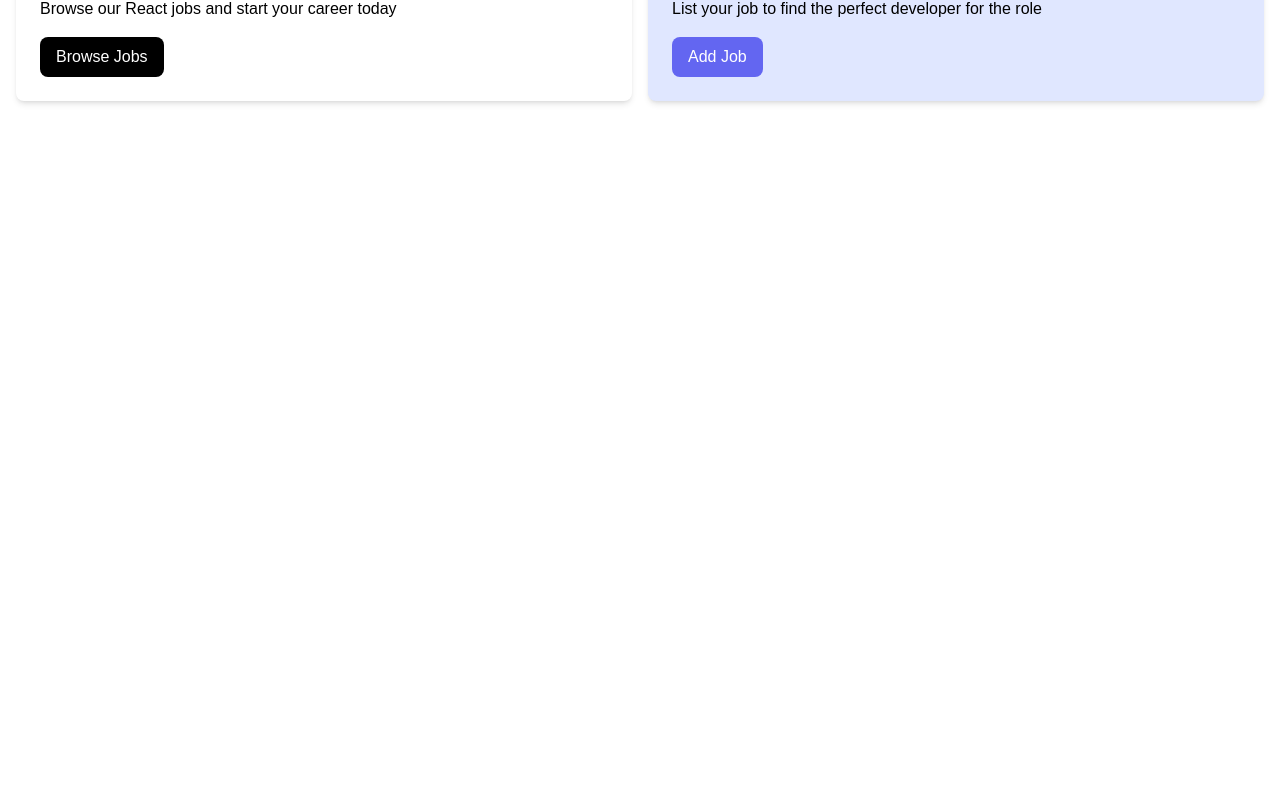
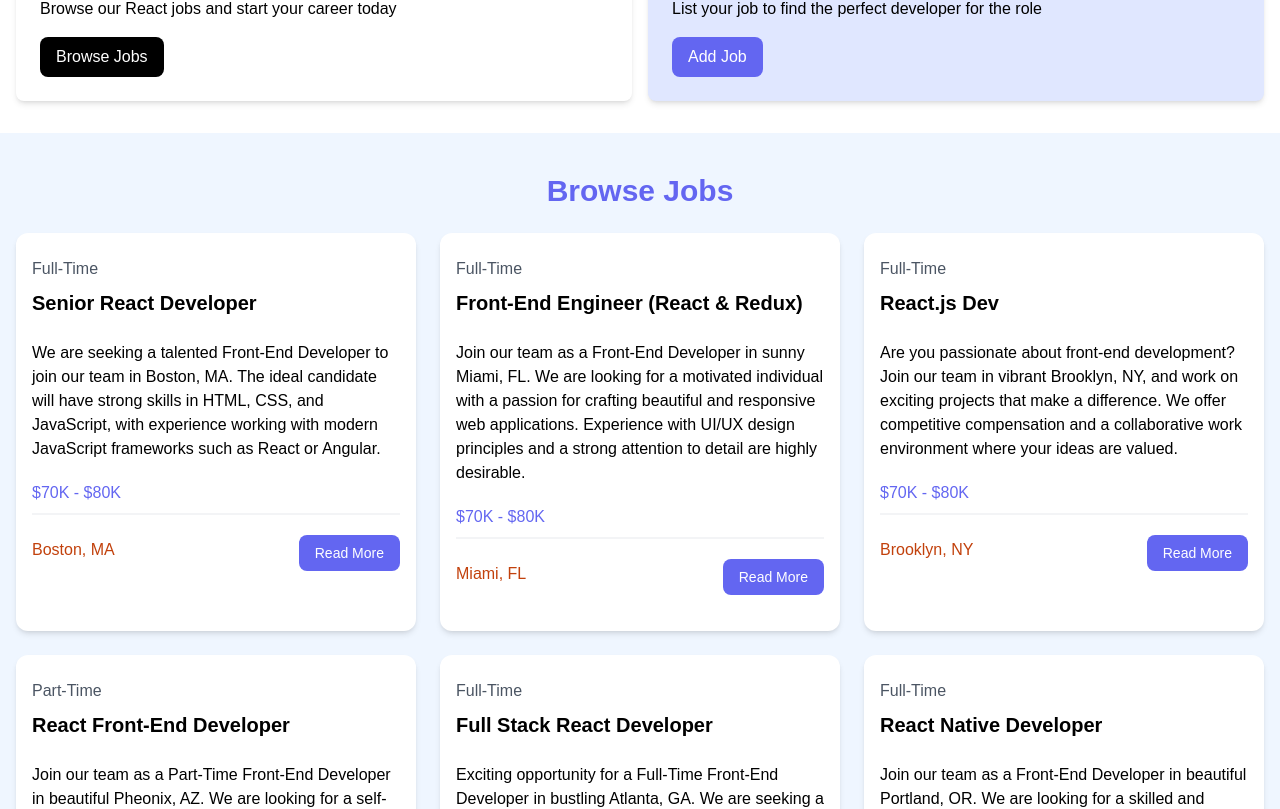
Before and after one commit to zakariaelrharbi/JopApp, a React (Vite) app: page / in a window 1280 px wide. Shown: the part 476-1285 px from the top of the page. Before the commit the page ends 800 px from the top, so only its background shows below. Built offline with nearby package versions, Linux system fonts and the light colour scheme.

Commit message:
accesing the json file

```diff
--- a/src/App.jsx
+++ b/src/App.jsx
@@ -2,6 +2,7 @@
 import NavBar from './Components/NavBar'
 import HeroSection from './Components/HeroSection'
 import HomeCards from './Components/HomeCards'
+import Joblisting from './Components/Joblisting'
 
 const App = () => {
   return (
@@ -9,7 +10,7 @@
       <NavBar/>
       <HeroSection/>
       <HomeCards/>
-
+      <Joblisting/>
     </div>
   )
 }
--- /dev/null
+++ b/src/Components/JobListing.jsx
@@ -0,0 +1,49 @@
+import React from 'react'
+import Jobs from '../jobs.json'
+
+const Joblisting = () => {
+  return (
+    <div>
+      <section className="bg-blue-50 px-4 py-10">
+        <div className="container-xl lg:container m-auto">
+          <h2 className="text-3xl font-bold text-indigo-500 mb-6 text-center">
+            Browse Jobs
+          </h2>
+          <div className="grid grid-cols-1 md:grid-cols-3 gap-6">
+            {
+              Jobs.map((job) => (
+                <div className="bg-white rounded-xl shadow-md relative">
+                  <div className="p-4">
+                    <div className="mb-6">
+                      <div className="text-gray-600 my-2">{job.type}</div>
+                      <h3 className="text-xl font-bold">{job.title}</h3>
+                    </div>
+                    <div className="mb-5">
+                      {job.description}
+                    </div>
+                    <h3 className="text-indigo-500 mb-2">{job.salary}</h3>
+                    <div className="border border-gray-100 mb-5" />
+                    <div className="flex flex-col lg:flex-row justify-between mb-4">
+                      <div className="text-orange-700 mb-3">
+                        <i className="fa-solid fa-location-dot text-lg" />
+                        {job.location}
+                      </div>
+                      <a
+                        href={job.link}
+                        className="h-[36px] bg-indigo-500 hover:bg-indigo-600 text-white px-4 py-2 rounded-lg text-center text-sm"
+                      >
+                        Read More
+                      </a>
+                    </div>
+                  </div>
+                </div>
+              ))
+            }
+          </div>
+        </div>
+      </section>
+    </div>
+  )
+}
+
+export default Joblisting
```
